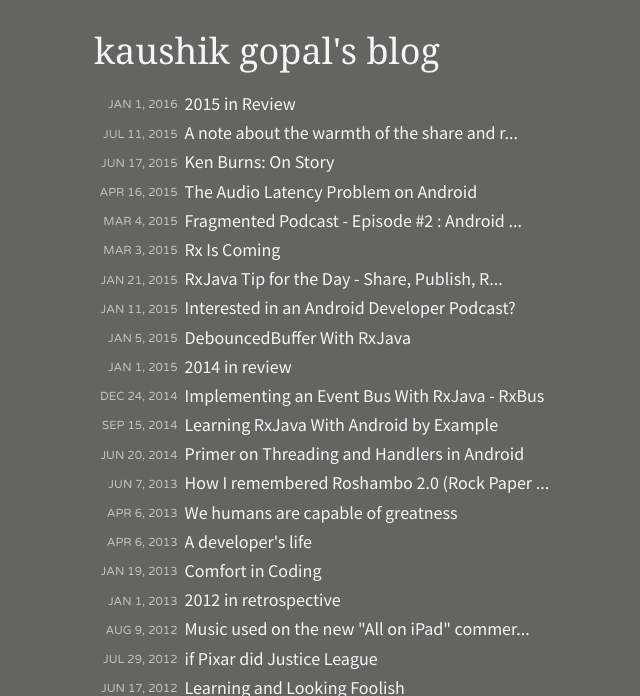
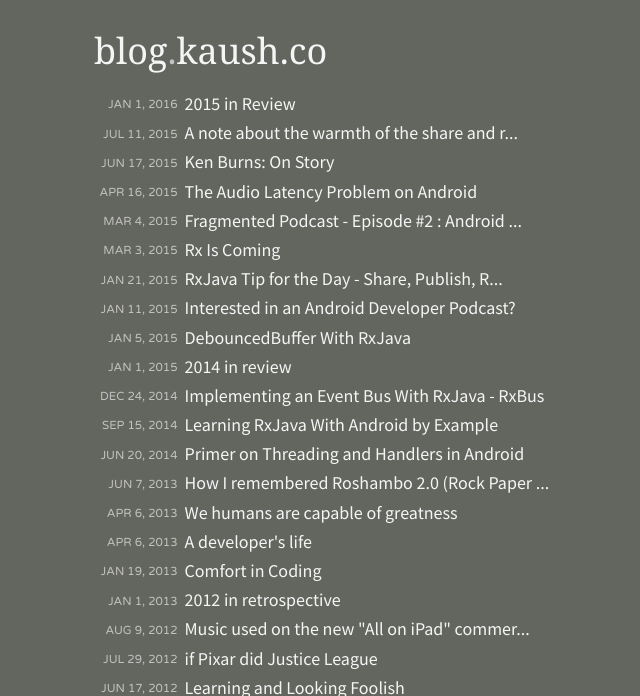
Before and after one commit to kaushikgopal/octopress-kaush-blog, a Jekyll site: the page built from index.html, in a window 1280 px wide and 900 px high, cut to the strip 204-900 px from the top of the window. Shown: the whole strip, without its empty margins (216-856 px from the left). Built offline with Jekyll 4.4.1, drawn with Linux system fonts in a browser that asks for light colours.

Commit message:
feat: update site title to blog.kaush.co

```diff
--- a/_config.yml
+++ b/_config.yml
@@ -7,7 +7,8 @@
   # - octopress-codefence
 
 # Site settings
-title: kaushik gopal's blog
+title: blog
+title-suffix: kaush.co
 email: iam@kaush.co
 description: > # this means to ignore newlines until "baseurl:"
   Curated thoughts on various topics like programming, technology, music, life and personal stuff from Kaushik Gopal.
--- a/_includes/header.html
+++ b/_includes/header.html
@@ -3,7 +3,7 @@
   <div class="wrapper">
     <div id="banner">
       <h1>
-        <a class="site-title" href="{{ site.baseurl }}/">{{ site.title }}</a>
+        <a class="site-title" href="{{ site.baseurl }}/">{{ site.title }}</a>.<a class="site-title" href="http://kaush.co">{{ site.title-suffix }}</a>
       </h1>
     </div>
   </div>
```
